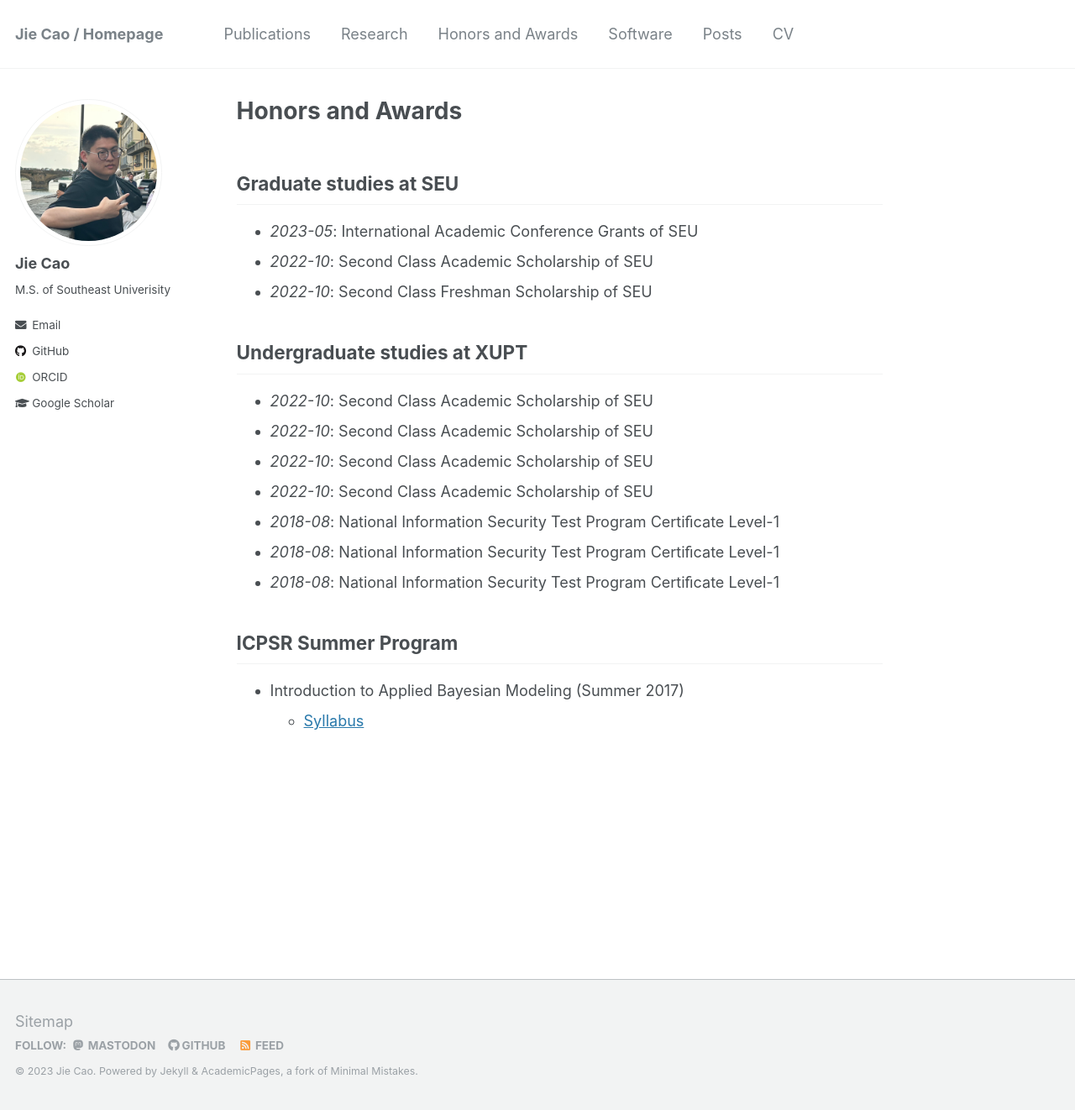
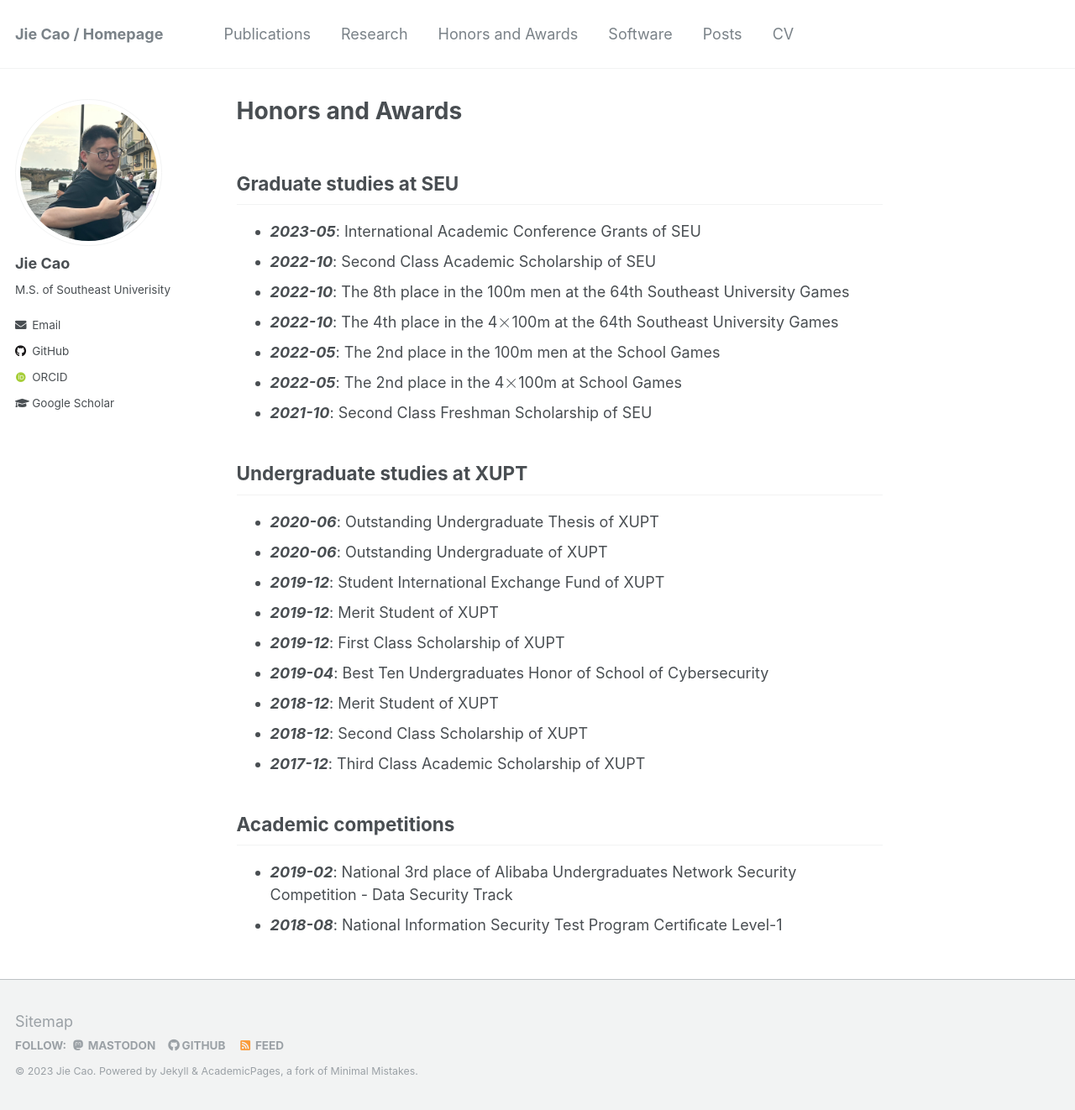
Before and after one commit to JieJayCao/JieJayCao.github.io, a Jekyll site: the page built from _pages/honorsandawards.md, in a window 1280 px wide and 1322 px high. Shown: the whole window at 84% size. Built offline with Jekyll 4.4.1, drawn with Linux system fonts in a browser that asks for light colours; some web fonts are replaced; formulas are drawn with MathJax 3.

Commit message:
Update honorsandawards.md

```diff
--- a/_pages/honorsandawards.md
+++ b/_pages/honorsandawards.md
@@ -5,20 +5,26 @@ title: "Honors and Awards"
 
 
 ## Graduate studies at SEU
-- *2023-05*: International Academic Conference Grants of SEU
-- *2022-10*: Second Class Academic Scholarship of SEU
-- *2022-10*: Second Class Freshman Scholarship of SEU
+- ***2023-05***: International Academic Conference Grants of SEU
+- ***2022-10***: Second Class Academic Scholarship of SEU
+- ***2022-10***: The 8th place in the 100m men at the 64th Southeast University Games
+- ***2022-10***: The 4th place in the 4$\times$100m at the 64th Southeast University Games
+- ***2022-05***: The 2nd place in the 100m men at the School Games
+- ***2022-05***: The 2nd place in the 4$\times$100m at School Games
+- ***2021-10***: Second Class Freshman Scholarship of SEU
 
 
 ## Undergraduate studies at XUPT
-- *2022-10*: Second Class Academic Scholarship of SEU
-- *2022-10*: Second Class Academic Scholarship of SEU
-- *2022-10*: Second Class Academic Scholarship of SEU
-- *2022-10*: Second Class Academic Scholarship of SEU
-- *2018-08*: National Information Security Test Program Certiﬁcate Level-1
-- *2018-08*: National Information Security Test Program Certiﬁcate Level-1
-- *2018-08*: National Information Security Test Program Certiﬁcate Level-1
+- ***2020-06***: Outstanding Undergraduate Thesis of XUPT
+- ***2020-06***: Outstanding Undergraduate of XUPT
+- ***2019-12***: Student International Exchange Fund of XUPT
+- ***2019-12***: Merit Student of XUPT
+- ***2019-12***: First Class Scholarship of XUPT
+- ***2019-04***: Best Ten Undergraduates Honor of School of Cybersecurity
+- ***2018-12***: Merit Student of XUPT
+- ***2018-12***: Second Class Scholarship of XUPT
+- ***2017-12***: Third Class  Academic Scholarship of XUPT
 
-## ICPSR Summer Program
-- Introduction to Applied Bayesian Modeling (Summer 2017)
-    - [Syllabus](/files/pdf/teaching/bayes2017.pdf)
+## Academic competitions
+- ***2019-02***: National 3rd place of Alibaba Undergraduates Network Security Competition - Data Security Track
+- ***2018-08***: National Information Security Test Program Certiﬁcate Level-1
```
